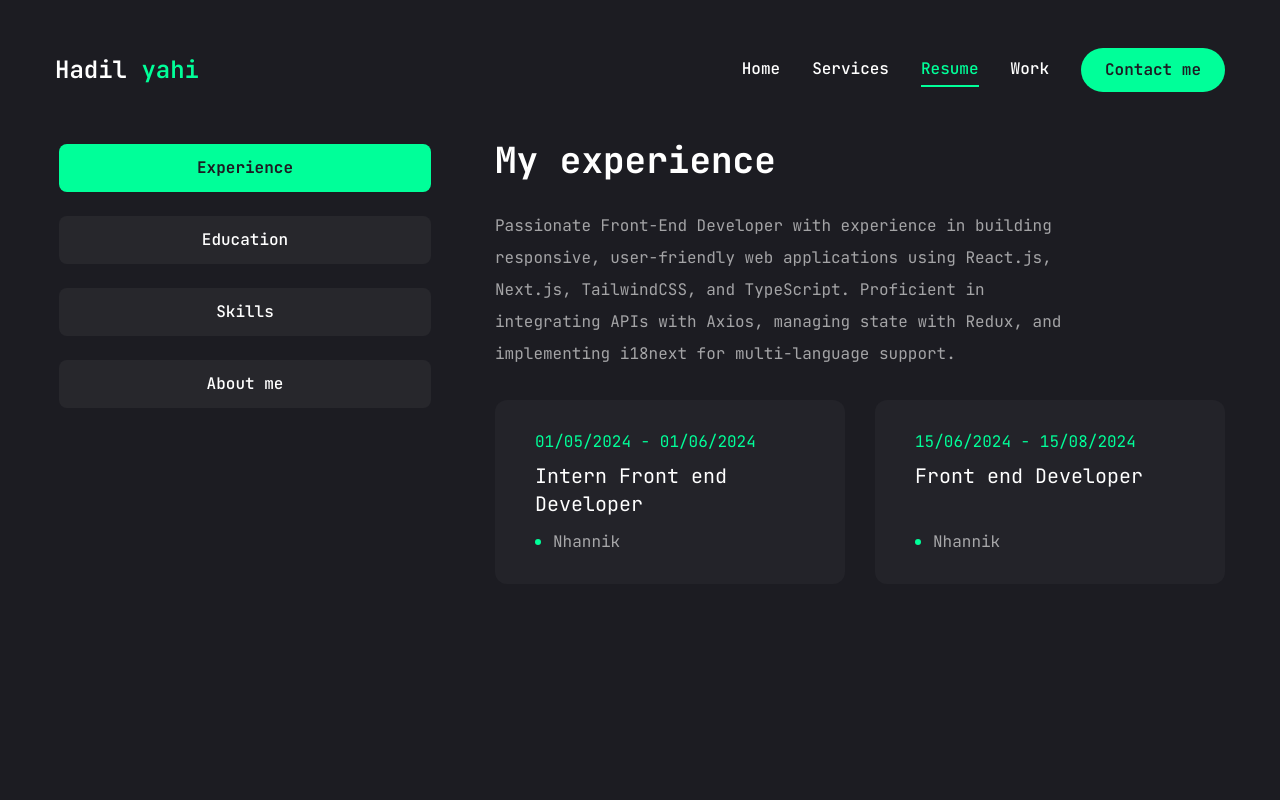
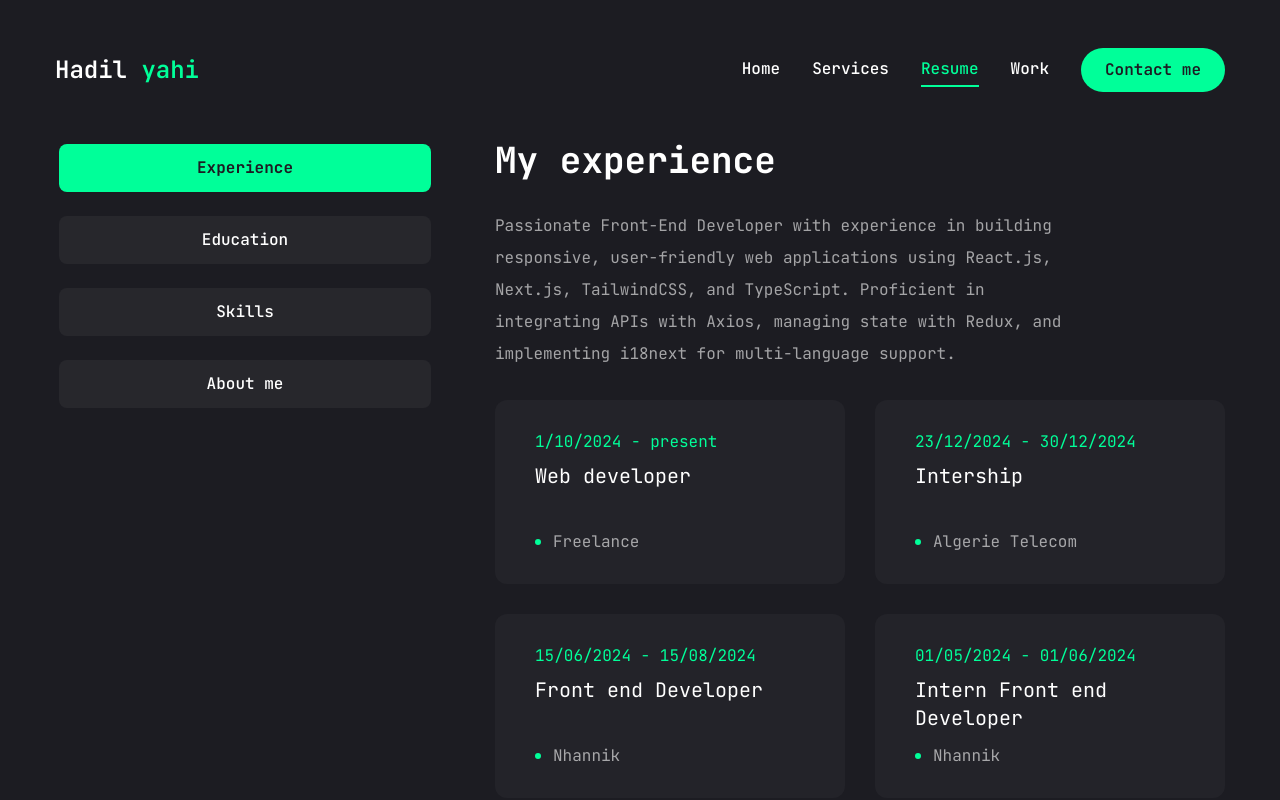
Before and after one commit to hadilyahi/portfoliohadil17, a Next.js app: page /resume in a window 1280 px wide. Built offline with nearby package versions, Linux system fonts and the light colour scheme.

Commit message:
Update page.tsx

```diff
--- a/app/resume/page.tsx
+++ b/app/resume/page.tsx
@@ -37,7 +37,7 @@ const about = {
     },
     {
       fieldName: "Email",
-      fieldValue: "hadil",
+      fieldValue: "hadiltech17@gmail.com",
     },
     {
       fieldName: "Instagram",
@@ -65,14 +65,24 @@ const experience = {
     "Passionate Front-End Developer with experience in building responsive, user-friendly web applications using React.js, Next.js, TailwindCSS, and TypeScript. Proficient in integrating APIs with Axios, managing state with Redux, and implementing i18next for multi-language support.",
   items: [
     {
-      company: "Nhannik",
-      Position: "Intern Front end Developer",
-      duration: "01/05/2024 - 01/06/2024",
+     company: "Freelance",
+      Position: "Web developer",
+      duration: "1/10/2024 - present",
+    },
+    {
+      company: "Algerie Telecom",
+      Position: "Intership ",
+      duration: "23/12/2024 - 30/12/2024",
     },
     {
       company: "Nhannik",
       Position: "Front end Developer",
       duration: "15/06/2024 - 15/08/2024",
+    },
+      {
+      company: "Nhannik",
+      Position: "Intern Front end Developer",
+      duration: "01/05/2024 - 01/06/2024",
     },
   ],
 };
@@ -87,6 +97,11 @@ const education = {
       institution: "Zaine Achour University Djelfa",
       degree: "Computer science student",
       duration: "2023 - present",
+    },
+     {
+      institution: "Udemy ",
+      degree: "Figma Course",
+      duration: "20/12/2024 - 25/12/2024",
     },
     {
       institution: "Youtube ",
```
